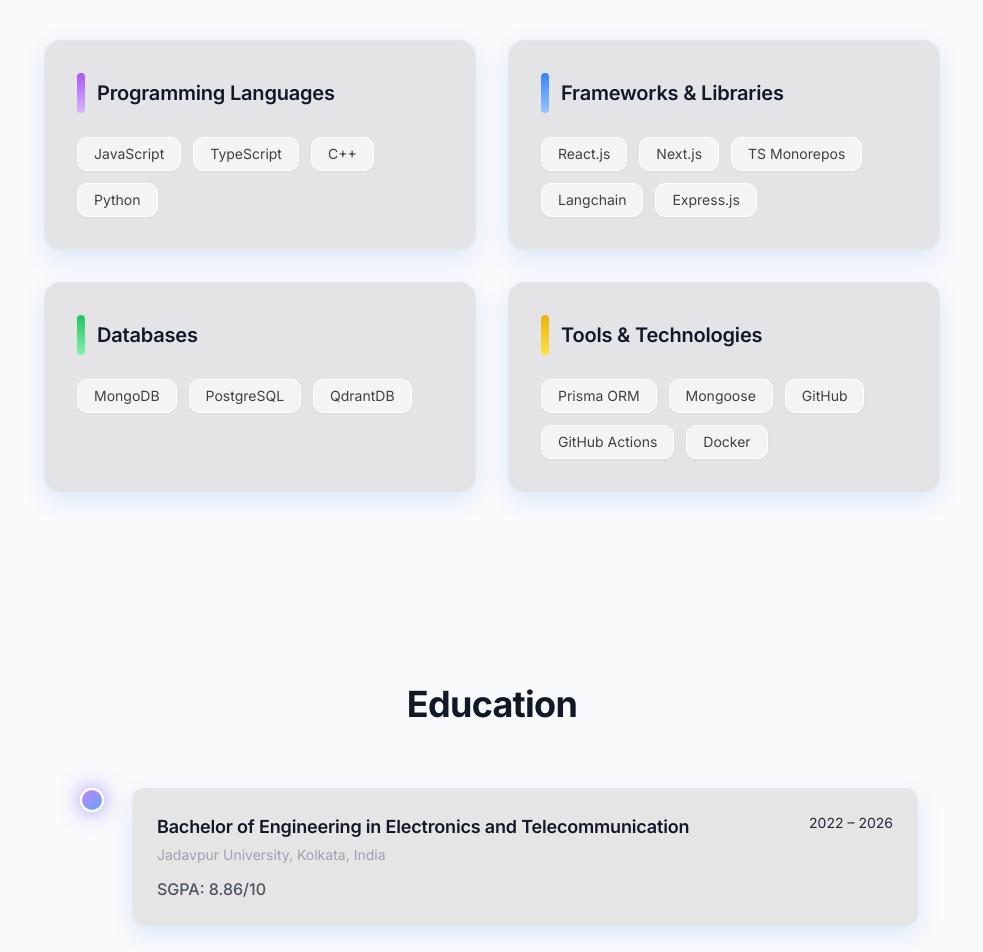
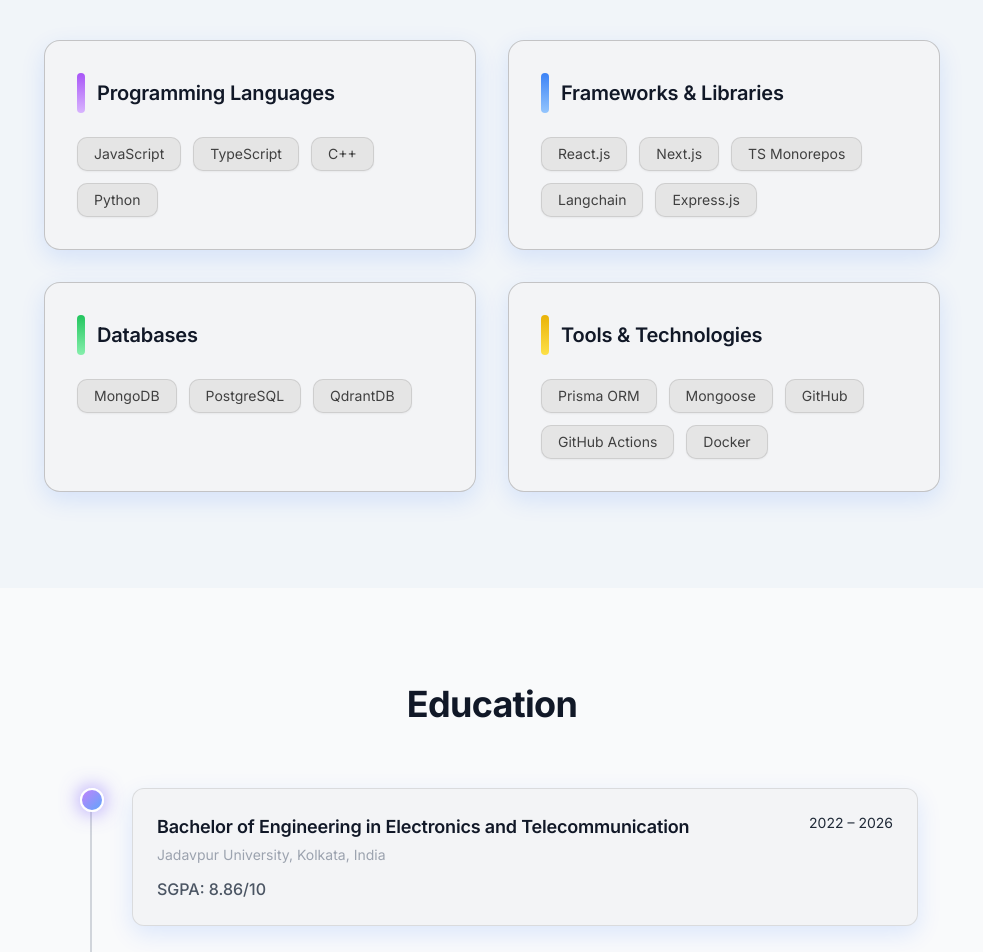
Before and after one commit to SaikatMandal7672/Portfolio-2025, a Next.js app: page / in a window 1280 px wide. Shown: the part 1740-2692 px from the top of the page, without its empty margins (148-1131 px from the left). Built offline with nearby package versions, Linux system fonts and the light colour scheme.

Commit message:
improved UI cards

```diff
--- a/components/Education.tsx
+++ b/components/Education.tsx
@@ -49,7 +49,7 @@ export default function Education() {
           initial="hidden"
           whileInView="show"
           viewport={{ once: true }}
-          className="relative ml-3 sm:ml-6 border-l-2 border-white/20"
+          className="relative ml-3 sm:ml-6 border-l-2 dark:border-white/20 border-neutral-300"
         >
           {education.map((item, index) => (
             <motion.div
@@ -61,7 +61,7 @@ export default function Education() {
               <div className="absolute -left-2 sm:-left-3 top-0 w-4 sm:w-5 md:w-6 h-4 sm:h-5 md:h-6 rounded-full bg-gradient-to-br from-purple-400 to-blue-400 shadow-[0_0_20px_rgba(120,90,255,0.7)] border-2 border-white z-10" />
 
               {/* Content Card */}
-              <div className="ml-6 sm:ml-8 md:ml-10 p-4 sm:p-5 md:p-6 rounded-lg sm:rounded-xl bg-neutral-200 dark:bg-white/5 border border-white/10 backdrop-blur-xl shadow-lg transition-all duration-300 hover:shadow-2xl hover:scale-[1.02]">
+              <div className="ml-6 sm:ml-8 md:ml-10 p-4 sm:p-5 md:p-6 rounded-lg sm:rounded-xl bg-neutral-100 dark:bg-white/5 border border-black/10 dark:border-white/10  backdrop-blur-xl shadow-lg transition-all duration-300 hover:shadow-2xl hover:scale-[1.02]">
                 <div className="flex flex-col sm:flex-row sm:items-start sm:justify-between gap-1 sm:gap-2">
                   <h3 className="text-sm sm:text-base md:text-lg font-semibold text-neutral-900 dark:text-neutral-100 sm:w-[75%]">
                     {item.degree}
--- a/components/Hero.tsx
+++ b/components/Hero.tsx
@@ -100,6 +100,9 @@ export default function Hero() {
             <a href="https://www.linkedin.com/in/saikatmandal29/" target="_blank" className="hover:text-neutral-500">LinkedIn</a>
             <a href="https://www.github.com/SaikatMandal7672" target="_blank" className="hover:text-neutral-500">GitHub</a>
           </motion.div>
+
+          {/* Bottom Fade Mask */}
+          <div className="absolute bottom-0 left-0 right-0 h-24 sm:h-32 md:h-40 bg-gradient-to-t from-zinc-200 dark:from-black to-transparent pointer-events-none z-10" />
         </section>
 
 
--- a/components/Projects.tsx
+++ b/components/Projects.tsx
@@ -59,7 +59,7 @@ export default function Projects() {
       <div className="max-w-[1280px] mx-auto px-4 sm:px-8 md:px-16 lg:px-24 xl:px-48">
         <h2 className="text-3xl sm:text-4xl md:text-5xl lg:text-6xl font-bold text-center mb-8 sm:mb-12 md:mb-16">Projects</h2>
 
-        {/* Perfect Editorial Grid */}
+
         <motion.div
           variants={staggerParent}
           initial="hidden"
@@ -73,7 +73,7 @@ export default function Projects() {
               variants={staggerItem}
               whileHover={{ scale: 1.01 }}
               transition={{ type: "spring", stiffness: 140, damping: 12 }}
-              className="border border-black/10 dark:border-white/20 rounded-lg sm:rounded-xl p-4 sm:p-6 md:p-8 bg-white dark:bg-zinc-950 shadow-sm hover:shadow-lg transition-all duration-300 group"
+              className="border border-black/10 dark:border-white/20 rounded-lg sm:rounded-xl p-4 sm:p-6 md:p-8 bg-neutral-50 dark:bg-zinc-950 shadow-sm hover:shadow-lg transition-all duration-300 group"
             >
               {/* Title Row */}
               <div className="flex items-start justify-between gap-3">
--- a/components/Skills.tsx
+++ b/components/Skills.tsx
@@ -40,8 +40,8 @@ const child = {
 
 export default function Skills() {
   return (
-    <section id="skills" className="w-full py-12 sm:py-16 md:py-24">
-      <div className="max-w-[1280px] mx-auto px-4 sm:px-8 md:px-16 lg:px-24 xl:px-48">
+    <section id="skills" className="w-full py-12 sm:py-16 md:py-24 bg-slate-100">
+      <div className="max-w-[1280px] mx-auto px-4 sm:px-8 md:px-16 lg:px-24 xl:px-48 ">
         <h2 className="text-2xl sm:text-3xl md:text-4xl font-bold text-center mb-8 sm:mb-12 md:mb-16">Skills</h2>
 
         <motion.div
@@ -57,7 +57,7 @@ export default function Skills() {
               variants={child}
               whileHover={{ scale: 1.02 }}
               transition={{ type: "spring", stiffness: 140, damping: 14 }}
-              className="p-4 sm:p-6 md:p-8 rounded-xl sm:rounded-2xl bg-zinc-200 dark:bg-white/5 border border-white/10 backdrop-blur-xl shadow-lg transition-all"
+              className="p-4 sm:p-6 md:p-8 rounded-xl sm:rounded-2xl bg-neutral-100 dark:bg-white/5 border border-black/20 backdrop-blur-xl shadow-lg transition-all"
             >
               {/* Title + Accent Bar */}
               <div className="mb-4 sm:mb-6 flex items-center gap-2 sm:gap-3">
@@ -75,7 +75,7 @@ export default function Skills() {
                 {skill.items.map((item, i) => (
                   <span
                     key={i}
-                    className="px-2.5 sm:px-4 py-1 sm:py-1.5 text-xs sm:text-sm rounded-md sm:rounded-lg bg-neutral-100 dark:bg-white/10 border border-white dark:border-white/10 text-neutral-700 dark:text-neutral-100 shadow-sm"
+                    className="px-2.5 sm:px-4 py-1 sm:py-1.5 text-xs sm:text-sm rounded-md sm:rounded-lg bg-neutral-200 dark:bg-white/10 border border-black/10 dark:border-white/10 text-neutral-700 dark:text-neutral-100 shadow-sm"
                   >
                     {item}
                   </span>
```
